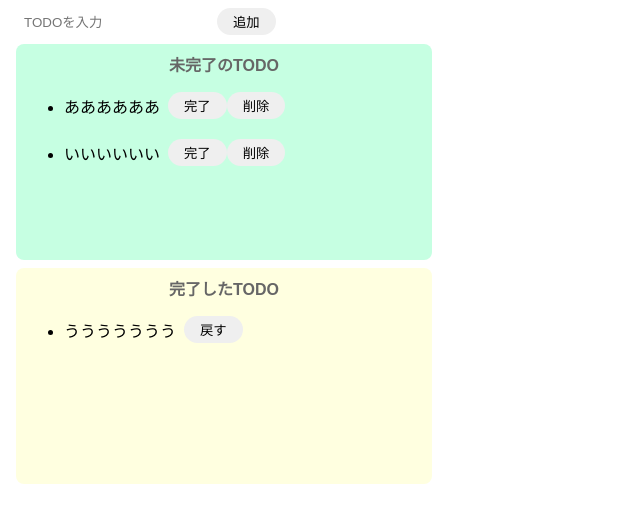
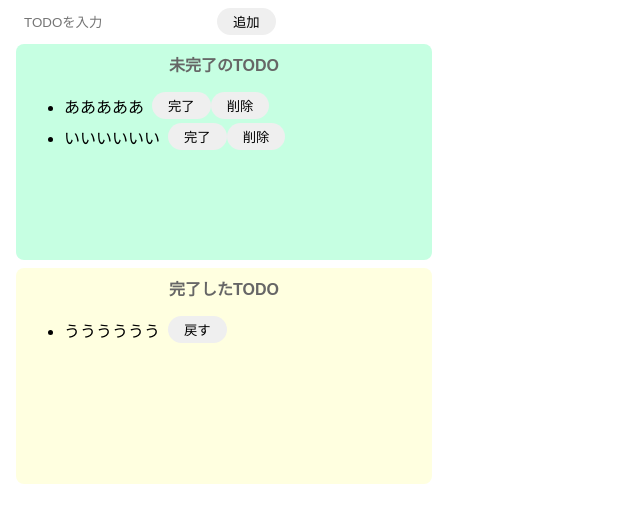
Before and after one commit to hayato-lang/react-todo2, a React (Create React App) app: page / in a window 1280 px wide. Shown: the top 522 px of the page, without its empty margins (0-640 px from the left). Built offline with nearby package versions, Linux system fonts and the light colour scheme.

Commit message:
Reactを意識したモックに変更

```diff
--- a/src/App.js
+++ b/src/App.js
@@ -1,7 +1,13 @@
-import { React } from "react";
+import React, { useState } from "react";
 import "./styles.css";
 
 export const App = () => {
+  // const [todoText, setTodoText] = useState("");
+  const [incompleteTodos, setIncompleteTodos] = useState([
+    "あああああ",
+    "いいいいいい"
+  ]);
+  const [completeTodos, setCompleteTodos] = useState(["うううううう"]);
   return (
     <>
       <div className="input-area">
@@ -11,27 +17,28 @@
       <div className="incomplete-area">
         <p className="title">未完了のTODO</p>
         <ul>
-          <div className="list-row">
-            <li>ああああああ</li>
-            <button>完了</button>
-            <button>削除</button>
-          </div>
-        </ul>
-        <ul>
-          <div className="list-row">
-            <li>いいいいいい</li>
-            <button>完了</button>
-            <button>削除</button>
-          </div>
+          {incompleteTodos.map((todo, index) => {
+            return (
+              <div key={todo} className="list-row">
+                <li>{todo}</li>
+                <button>完了</button>
+                <button>削除</button>
+              </div>
+            );
+          })}
         </ul>
       </div>
       <div className="complete-area">
         <p className="title">完了したTODO</p>
         <ul>
-          <div className="list-row">
-            <li>ううううううう</li>
-            <button>戻す</button>
-          </div>
+          {completeTodos.map((todo, index) => {
+            return (
+              <div key={todo} className="list-row">
+                <li>{todo}</li>
+                <button>戻す</button>
+              </div>
+            );
+          })}
         </ul>
       </div>
     </>
```
